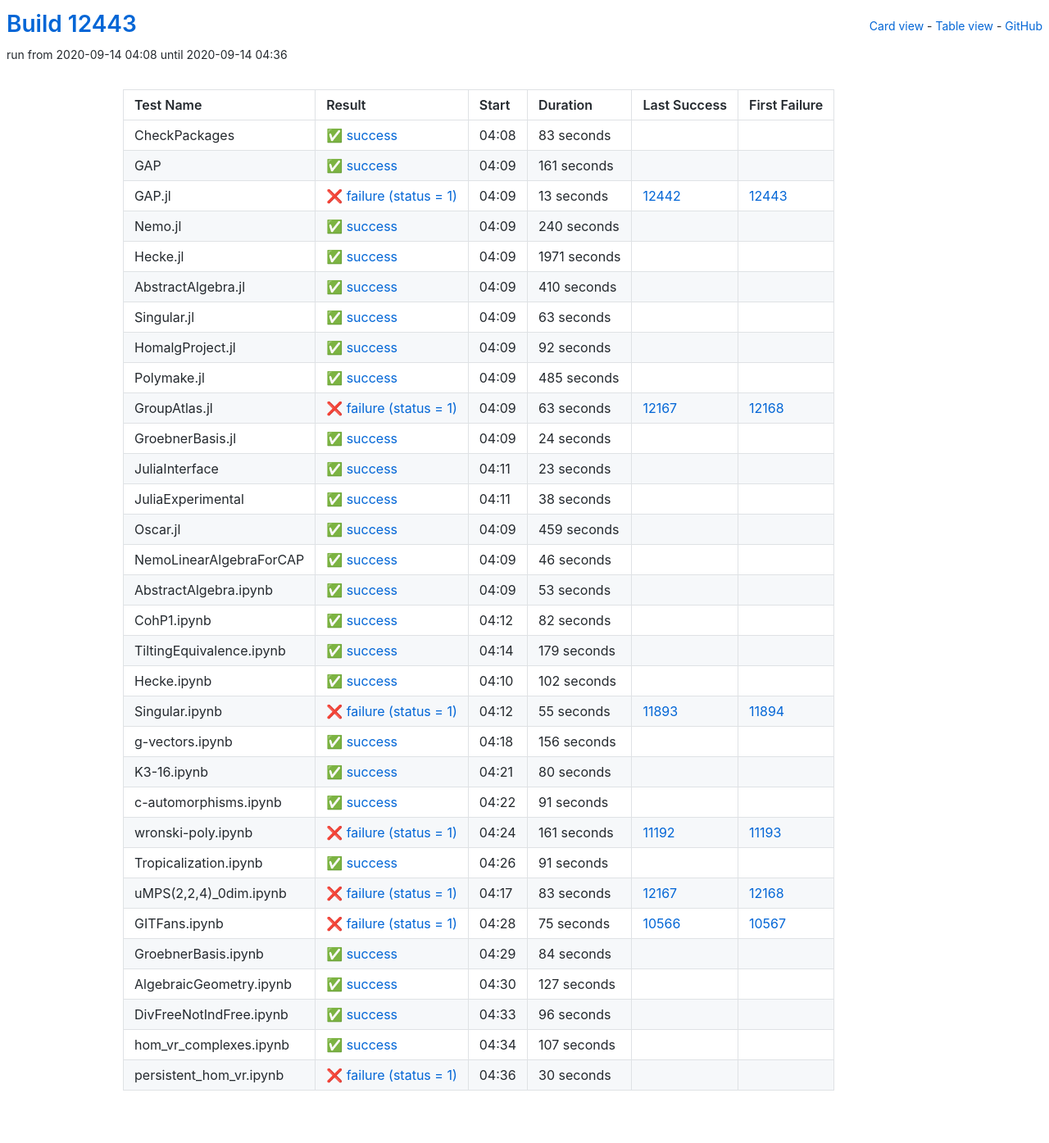
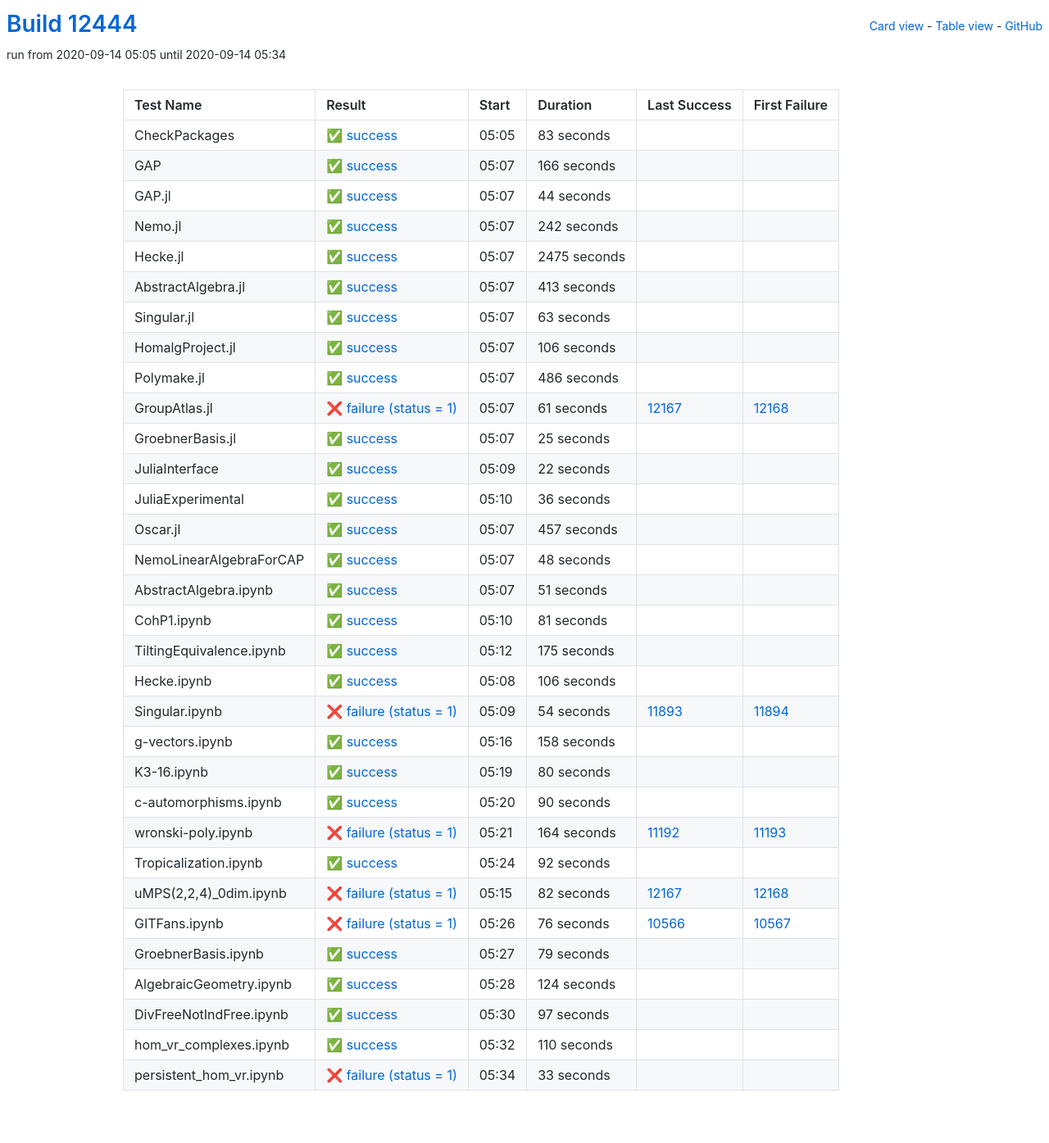
Before and after one commit to oscar-system/oscar-ci-status, a Jekyll site: the page built from table.html, in a window 1280 px wide. Shown: the whole page at 82% size. Built offline with Jekyll 4.4.1, drawn with Linux system fonts in a browser that asks for light colours.

Commit message:
Build #12444

```diff
--- a/_data/ci.yml
+++ b/_data/ci.yml
@@ -1,6 +1,6 @@
 ---
-build: 12443
-build_url: https://oscarci.mathematik.uni-kl.de/job/oscar/12443/
+build: 12444
+build_url: https://oscarci.mathematik.uni-kl.de/job/oscar/12444/
 job: oscar
 organization: oscar-system
 repo: oscar-ci-status
@@ -8,8 +8,8 @@
 tests:
 - name: CheckPackages
   id: checkpackages
-  log: https://oscarci.mathematik.uni-kl.de/job/oscar/12443/artifact/logs/build-12443/CheckPackages.log
-  start: 2020-09-14 04:08
+  log: https://oscarci.mathematik.uni-kl.de/job/oscar/12444/artifact/logs/build-12444/CheckPackages.log
+  start: 2020-09-14 05:05
   success: true
   exitcode: 0
   status: success
@@ -20,68 +20,68 @@
   first_failure_url:
 - name: GAP
   id: gap
-  log: https://oscarci.mathematik.uni-kl.de/job/oscar/12443/artifact/logs/build-12443/GAP.log
-  start: 2020-09-14 04:09
+  log: https://oscarci.mathematik.uni-kl.de/job/oscar/12444/artifact/logs/build-12444/GAP.log
+  start: 2020-09-14 05:07
   success: true
   exitcode: 0
   status: success
-  duration: 161
+  duration: 166
   last_success: false
   last_success_url:
   first_failure: false
   first_failure_url:
 - name: GAP.jl
   id: gap-jl
-  log: https://oscarci.mathematik.uni-kl.de/job/oscar/12443/artifact/logs/build-12443/GAP.jl.log
-  start: 2020-09-14 04:09
-  success: false
-  exitcode: 1
-  status: failure
-  duration: 13
-  last_success: 12442
-  last_success_url: https://oscarci.mathematik.uni-kl.de/job/oscar/12442/
-  first_failure: 12443
-  first_failure_url: https://oscarci.mathematik.uni-kl.de/job/oscar/12443/
-- name: Nemo.jl
-  id: nemo-jl
-  log: https://oscarci.mathematik.uni-kl.de/job/oscar/12443/artifact/logs/build-12443/Nemo.jl.log
-  start: 2020-09-14 04:09
+  log: https://oscarci.mathematik.uni-kl.de/job/oscar/12444/artifact/logs/build-12444/GAP.jl.log
+  start: 2020-09-14 05:07
   success: true
   exitcode: 0
   status: success
-  duration: 240
+  duration: 44
+  last_success: false
+  last_success_url:
+  first_failure: false
+  first_failure_url:
+- name: Nemo.jl
+  id: nemo-jl
+  log: https://oscarci.mathematik.uni-kl.de/job/oscar/12444/artifact/logs/build-12444/Nemo.jl.log
+  start: 2020-09-14 05:07
+  success: true
+  exitcode: 0
+  status: success
+  duration: 242
   last_success: false
   last_success_url:
   first_failure: false
   first_failure_url:
 - name: Hecke.jl
   id: hecke-jl
-  log: https://oscarci.mathematik.uni-kl.de/job/oscar/12443/artifact/logs/build-12443/Hecke.jl.log
-  start: 2020-09-14 04:09
+  log: https://oscarci.mathematik.uni-kl.de/job/oscar/12444/artifact/logs/build-12444/Hecke.jl.log
+  start: 2020-09-14 05:07
   success: true
   exitcode: 0
   status: success
-  duration: 1971
+  duration: 2475
   last_success: false
   last_success_url:
   first_failure: false
   first_failure_url:
 - name: AbstractAlgebra.jl
   id: abstractalgebra-jl
-  log: https://oscarci.mathematik.uni-kl.de/job/oscar/12443/artifact/logs/build-12443/AbstractAlgebra.jl.log
-  start: 2020-09-14 04:09
+  log: https://oscarci.mathematik.uni-kl.de/job/oscar/12444/artifact/logs/build-12444/AbstractAlgebra.jl.log
+  start: 2020-09-14 05:07
   success: true
   exitcode: 0
   status: success
-  duration: 410
+  duration: 413
   last_success: false
   last_success_url:
   first_failure: false
   first_failure_url:
 - name: Singular.jl
   id: singular-jl
-  log: https://oscarci.mathematik.uni-kl.de/job/oscar/12443/artifact/logs/build-12443/Singular.jl.log
-  start: 2020-09-14 04:09
+  log: https://oscarci.mathematik.uni-kl.de/job/oscar/12444/artifact/logs/build-12444/Singular.jl.log
+  start: 2020-09-14 05:07
   success: true
   exitcode: 0
   status: success
@@ -92,176 +92,176 @@
   first_failure_url:
 - name: HomalgProject.jl
   id: homalgproject-jl
-  log: https://oscarci.mathematik.uni-kl.de/job/oscar/12443/artifact/logs/build-12443/HomalgProject.jl.log
-  start: 2020-09-14 04:09
+  log: https://oscarci.mathematik.uni-kl.de/job/oscar/12444/artifact/logs/build-12444/HomalgProject.jl.log
+  start: 2020-09-14 05:07
   success: true
   exitcode: 0
   status: success
-  duration: 92
+  duration: 106
   last_success: false
   last_success_url:
   first_failure: false
   first_failure_url:
 - name: Polymake.jl
   id: polymake-jl
-  log: https://oscarci.mathematik.uni-kl.de/job/oscar/12443/artifact/logs/build-12443/Polymake.jl.log
-  start: 2020-09-14 04:09
+  log: https://oscarci.mathematik.uni-kl.de/job/oscar/12444/artifact/logs/build-12444/Polymake.jl.log
+  start: 2020-09-14 05:07
   success: true
   exitcode: 0
   status: success
-  duration: 485
+  duration: 486
   last_success: false
   last_success_url:
   first_failure: false
   first_failure_url:
 - name: GroupAtlas.jl
   id: groupatlas-jl
-  log: https://oscarci.mathematik.uni-kl.de/job/oscar/12443/artifact/logs/build-12443/GroupAtlas.jl.log
-  start: 2020-09-14 04:09
+  log: https://oscarci.mathematik.uni-kl.de/job/oscar/12444/artifact/logs/build-12444/GroupAtlas.jl.log
+  start: 2020-09-14 05:07
   success: false
   exitcode: 1
   status: failure
-  duration: 63
+  duration: 61
   last_success: 12167
   last_success_url: https://oscarci.mathematik.uni-kl.de/job/oscar/12167/
   first_failure: 12168
   first_failure_url: https://oscarci.mathematik.uni-kl.de/job/oscar/12168/
 - name: GroebnerBasis.jl
   id: groebnerbasis-jl
-  log: https://oscarci.mathematik.uni-kl.de/job/oscar/12443/artifact/logs/build-12443/GroebnerBasis.jl.log
-  start: 2020-09-14 04:09
+  log: https://oscarci.mathematik.uni-kl.de/job/oscar/12444/artifact/logs/build-12444/GroebnerBasis.jl.log
+  start: 2020-09-14 05:07
   success: true
   exitcode: 0
   status: success
-  duration: 24
+  duration: 25
   last_success: false
   last_success_url:
   first_failure: false
   first_failure_url:
 - name: JuliaInterface
   id: juliainterface
-  log: https://oscarci.mathematik.uni-kl.de/job/oscar/12443/artifact/logs/build-12443/JuliaInterface.log
-  start: 2020-09-14 04:11
+  log: https://oscarci.mathematik.uni-kl.de/job/oscar/12444/artifact/logs/build-12444/JuliaInterface.log
+  start: 2020-09-14 05:09
   success: true
   exitcode: 0
   status: success
-  duration: 23
+  duration: 22
   last_success: false
   last_success_url:
   first_failure: false
   first_failure_url:
 - name: JuliaExperimental
   id: juliaexperimental
-  log: https://oscarci.mathematik.uni-kl.de/job/oscar/12443/artifact/logs/build-12443/JuliaExperimental.log
-  start: 2020-09-14 04:11
+  log: https://oscarci.mathematik.uni-kl.de/job/oscar/12444/artifact/logs/build-12444/JuliaExperimental.log
+  start: 2020-09-14 05:10
   success: true
   exitcode: 0
   status: success
-  duration: 38
+  duration: 36
   last_success: false
   last_success_url:
   first_failure: false
   first_failure_url:
 - name: Oscar.jl
   id: oscar-jl
-  log: https://oscarci.mathematik.uni-kl.de/job/oscar/12443/artifact/logs/build-12443/Oscar.jl.log
-  start: 2020-09-14 04:09
+  log: https://oscarci.mathematik.uni-kl.de/job/oscar/12444/artifact/logs/build-12444/Oscar.jl.log
+  start: 2020-09-14 05:07
   success: true
   exitcode: 0
   status: success
-  duration: 459
+  duration: 457
   last_success: false
   last_success_url:
   first_failure: false
   first_failure_url:
 - name: NemoLinearAlgebraForCAP
   id: nemolinearalgebraforcap
-  log: https://oscarci.mathematik.uni-kl.de/job/oscar/12443/artifact/logs/build-12443/NemoLinearAlgebraForCAP.log
-  start: 2020-09-14 04:09
+  log: https://oscarci.mathematik.uni-kl.de/job/oscar/12444/artifact/logs/build-12444/NemoLinearAlgebraForCAP.log
+  start: 2020-09-14 05:07
   success: true
   exitcode: 0
   status: success
-  duration: 46
+  duration: 48
   last_success: false
   last_success_url:
   first_failure: false
   first_failure_url:
 - name: AbstractAlgebra.ipynb
   id: abstractalgebra-ipynb
-  log: https://oscarci.mathematik.uni-kl.de/job/oscar/12443/artifact/logs/build-12443/AbstractAlgebra.ipynb.log
-  start: 2020-09-14 04:09
+  log: https://oscarci.mathematik.uni-kl.de/job/oscar/12444/artifact/logs/build-12444/AbstractAlgebra.ipynb.log
+  start: 2020-09-14 05:07
   success: true
   exitcode: 0
   status: success
-  duration: 53
+  duration: 51
   last_success: false
   last_success_url:
   first_failure: false
   first_failure_url:
 - name: CohP1.ipynb
   id: cohp1-ipynb
-  log: https://oscarci.mathematik.uni-kl.de/job/oscar/12443/artifact/logs/build-12443/CohP1.ipynb.log
-  start: 2020-09-14 04:12
+  log: https://oscarci.mathematik.uni-kl.de/job/oscar/12444/artifact/logs/build-12444/CohP1.ipynb.log
+  start: 2020-09-14 05:10
   success: true
   exitcode: 0
   status: success
-  duration: 82
+  duration: 81
   last_success: false
   last_success_url:
   first_failure: false
   first_failure_url:
 - name: TiltingEquivalence.ipynb
   id: tiltingequivalence-ipynb
-  log: https://oscarci.mathematik.uni-kl.de/job/oscar/12443/artifact/logs/build-12443/TiltingEquivalence.ipynb.log
-  start: 2020-09-14 04:14
+  log: https://oscarci.mathematik.uni-kl.de/job/oscar/12444/artifact/logs/build-12444/TiltingEquivalence.ipynb.log
+  start: 2020-09-14 05:12
   success: true
   exitcode: 0
   status: success
-  duration: 179
+  duration: 175
   last_success: false
   last_success_url:
   first_failure: false
   first_failure_url:
 - name: Hecke.ipynb
   id: hecke-ipynb
-  log: https://oscarci.mathematik.uni-kl.de/job/oscar/12443/artifact/logs/build-12443/Hecke.ipynb.log
-  start: 2020-09-14 04:10
+  log: https://oscarci.mathematik.uni-kl.de/job/oscar/12444/artifact/logs/build-12444/Hecke.ipynb.log
+  start: 2020-09-14 05:08
   success: true
   exitcode: 0
   status: success
-  duration: 102
+  duration: 106
   last_success: false
   last_success_url:
   first_failure: false
   first_failure_url:
 - name: Singular.ipynb
   id: singular-ipynb
-  log: https://oscarci.mathematik.uni-kl.de/job/oscar/12443/artifact/logs/build-12443/Singular.ipynb.log
-  start: 2020-09-14 04:12
+  log: https://oscarci.mathematik.uni-kl.de/job/oscar/12444/artifact/logs/build-12444/Singular.ipynb.log
+  start: 2020-09-14 05:09
   success: false
   exitcode: 1
   status: failure
-  duration: 55
+  duration: 54
   last_success: 11893
   last_success_url: https://oscarci.mathematik.uni-kl.de/job/oscar/11893/
   first_failure: 11894
   first_failure_url: https://oscarci.mathematik.uni-kl.de/job/oscar/11894/
 - name: g-vectors.ipynb
   id: g-vectors-ipynb
-  log: https://oscarci.mathematik.uni-kl.de/job/oscar/12443/artifact/logs/build-12443/g-vectors.ipynb.log
-  start: 2020-09-14 04:18
+  log: https://oscarci.mathematik.uni-kl.de/job/oscar/12444/artifact/logs/build-12444/g-vectors.ipynb.log
+  start: 2020-09-14 05:16
   success: true
   exitcode: 0
   status: success
-  duration: 156
+  duration: 158
   last_success: false
   last_success_url:
   first_failure: false
   first_failure_url:
 - name: K3-16.ipynb
   id: k3-16-ipynb
-  log: https://oscarci.mathematik.uni-kl.de/job/oscar/12443/artifact/logs/build-12443/K3-16.ipynb.log
-  start: 2020-09-14 04:21
+  log: https://oscarci.mathematik.uni-kl.de/job/oscar/12444/artifact/logs/build-12444/K3-16.ipynb.log
+  start: 2020-09-14 05:19
   success: true
   exitcode: 0
   status: success
@@ -272,120 +272,120 @@
   first_failure_url:
 - name: c-automorphisms.ipynb
   id: c-automorphisms-ipynb
-  log: https://oscarci.mathematik.uni-kl.de/job/oscar/12443/artifact/logs/build-12443/c-automorphisms.ipynb.log
-  start: 2020-09-14 04:22
+  log: https://oscarci.mathematik.uni-kl.de/job/oscar/12444/artifact/logs/build-12444/c-automorphisms.ipynb.log
+  start: 2020-09-14 05:20
   success: true
   exitcode: 0
   status: success
-  duration: 91
+  duration: 90
   last_success: false
   last_success_url:
   first_failure: false
   first_failure_url:
 - name: wronski-poly.ipynb
   id: wronski-poly-ipynb
-  log: https://oscarci.mathematik.uni-kl.de/job/oscar/12443/artifact/logs/build-12443/wronski-poly.ipynb.log
-  start: 2020-09-14 04:24
+  log: https://oscarci.mathematik.uni-kl.de/job/oscar/12444/artifact/logs/build-12444/wronski-poly.ipynb.log
+  start: 2020-09-14 05:21
   success: false
   exitcode: 1
   status: failure
-  duration: 161
+  duration: 164
   last_success: 11192
   last_success_url: https://oscarci.mathematik.uni-kl.de/job/oscar/11192/
   first_failure: 11193
   first_failure_url: https://oscarci.mathematik.uni-kl.de/job/oscar/11193/
 - name: Tropicalization.ipynb
   id: tropicalization-ipynb
-  log: https://oscarci.mathematik.uni-kl.de/job/oscar/12443/artifact/logs/build-12443/Tropicalization.ipynb.log
-  start: 2020-09-14 04:26
+  log: https://oscarci.mathematik.uni-kl.de/job/oscar/12444/artifact/logs/build-12444/Tropicalization.ipynb.log
+  start: 2020-09-14 05:24
   success: true
   exitcode: 0
   status: success
-  duration: 91
+  duration: 92
   last_success: false
   last_success_url:
   first_failure: false
   first_failure_url:
 - name: uMPS(2,2,4)_0dim.ipynb
   id: umps-2-2-4-0dim-ipynb
-  log: https://oscarci.mathematik.uni-kl.de/job/oscar/12443/artifact/logs/build-12443/uMPS-2-2-4-_0dim.ipynb.log
-  start: 2020-09-14 04:17
+  log: https://oscarci.mathematik.uni-kl.de/job/oscar/12444/artifact/logs/build-12444/uMPS-2-2-4-_0dim.ipynb.log
+  start: 2020-09-14 05:15
   success: false
   exitcode: 1
   status: failure
-  duration: 83
+  duration: 82
   last_success: 12167
   last_success_url: https://oscarci.mathematik.uni-kl.de/job/oscar/12167/
   first_failure: 12168
   first_failure_url: https://oscarci.mathematik.uni-kl.de/job/oscar/12168/
 - name: GITFans.ipynb
   id: gitfans-ipynb
-  log: https://oscarci.mathematik.uni-kl.de/job/oscar/12443/artifact/logs/build-12443/GITFans.ipynb.log
-  start: 2020-09-14 04:28
+  log: https://oscarci.mathematik.uni-kl.de/job/oscar/12444/artifact/logs/build-12444/GITFans.ipynb.log
+  start: 2020-09-14 05:26
   success: false
   exitcode: 1
   status: failure
-  duration: 75
+  duration: 76
   last_success: 10566
   last_success_url: https://oscarci.mathematik.uni-kl.de/job/oscar/10566/
   first_failure: 10567
   first_failure_url: https://oscarci.mathematik.uni-kl.de/job/oscar/10567/
 - name: GroebnerBasis.ipynb
   id: groebnerbasis-ipynb
-  log: https://oscarci.mathematik.uni-kl.de/job/oscar/12443/artifact/logs/build-12443/GroebnerBasis.ipynb.log
-  start: 2020-09-14 04:29
+  log: https://oscarci.mathematik.uni-kl.de/job/oscar/12444/artifact/logs/build-12444/GroebnerBasis.ipynb.log
+  start: 2020-09-14 05:27
   success: true
   exitcode: 0
   status: success
-  duration: 84
+  duration: 79
   last_success: false
   last_success_url:
   first_failure: false
   first_failure_url:
 - name: AlgebraicGeometry.ipynb
   id: algebraicgeometry-ipynb
-  log: https://oscarci.mathematik.uni-kl.de/job/oscar/12443/artifact/logs/build-12443/AlgebraicGeometry.ipynb.log
-  start: 2020-09-14 04:30
+  log: https://oscarci.mathematik.uni-kl.de/job/oscar/12444/artifact/logs/build-12444/AlgebraicGeometry.ipynb.log
+  start: 2020-09-14 05:28
   success: true
   exitcode: 0
   status: success
-  duration: 127
+  duration: 124
   last_success: false
   last_success_url:
   first_failure: false
   first_failure_url:
 - name: DivFreeNotIndFree.ipynb
   id: divfreenotindfree-ipynb
-  log: https://oscarci.mathematik.uni-kl.de/job/oscar/12443/artifact/logs/build-12443/DivFreeNotIndFree.ipynb.log
-  start: 2020-09-14 04:33
+  log: https://oscarci.mathematik.uni-kl.de/job/oscar/12444/artifact/logs/build-12444/DivFreeNotIndFree.ipynb.log
+  start: 2020-09-14 05:30
   success: true
   exitcode: 0
   status: success
-  duration: 96
+  duration: 97
   last_success: false
   last_success_url:
   first_failure: false
   first_failure_url:
 - name: hom_vr_complexes.ipynb
   id: hom-vr-complexes-ipynb
-  log: https://oscarci.mathematik.uni-kl.de/job/oscar/12443/artifact/logs/build-12443/hom_vr_complexes.ipynb.log
-  start: 2020-09-14 04:34
+  log: https://oscarci.mathematik.uni-kl.de/job/oscar/12444/artifact/logs/build-12444/hom_vr_complexes.ipynb.log
+  start: 2020-09-14 05:32
   success: true
   exitcode: 0
   status: success
-  duration: 107
+  duration: 110
   last_success: false
   last_success_url:
   first_failure: false
   first_failure_url:
 - name: persistent_hom_vr.ipynb
   id: persistent-hom-vr-ipynb
-  log: https://oscarci.mathematik.uni-kl.de/job/oscar/12443/artifact/logs/build-12443/persistent_hom_vr.ipynb.log
-  start: 2020-09-14 04:36
+  log: https://oscarci.mathematik.uni-kl.de/job/oscar/12444/artifact/logs/build-12444/persistent_hom_vr.ipynb.log
+  start: 2020-09-14 05:34
   success: false
   exitcode: 1
   status: failure
-  duration: 30
+  duration: 33
   last_success: false
   last_success_url:
   first_failure: false
```
Also changed, not shown: README.md.
